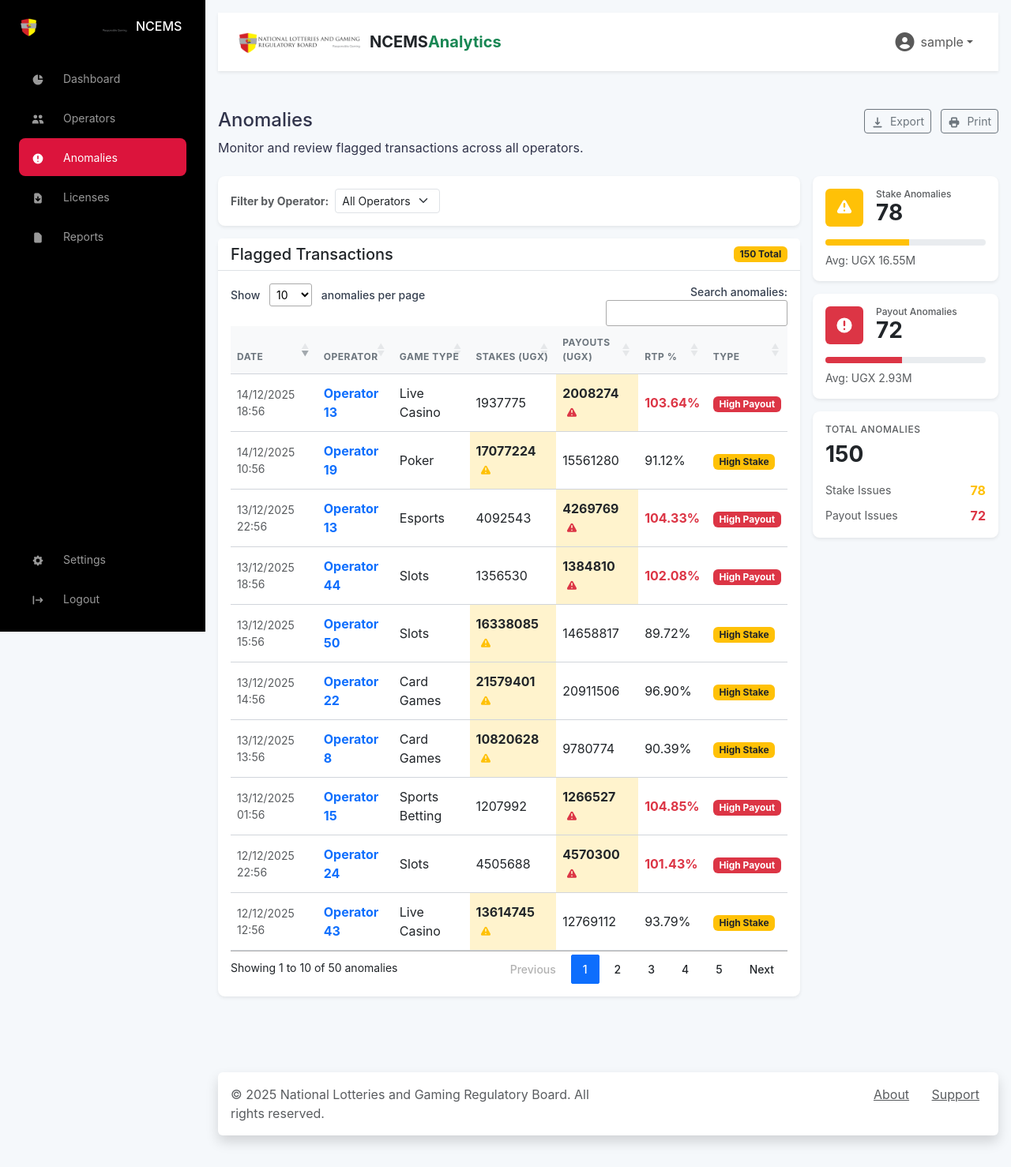
After one commit to TAUFEEQ1/gaming-analytics, a Django app: page /dashboard/anomalies/ in a window 1280 px wide. The commit adds this page. Shown: the whole page at 79% size. Run offline with Django 5.2, Linux system fonts and the light colour scheme; the visitor is signed in with stand-in values (Sample User, id 1); some libraries are stand-ins or nearby versions.

Commit message:
feat: Add anomalies list view and update sidebar navigation for anomalies

```diff
--- a/gaming-project/dashboard/urls.py
+++ b/gaming-project/dashboard/urls.py
@@ -4,6 +4,7 @@ from . import views
 urlpatterns = [
     path('', views.dashboard, name='dashboard'),
     path('operators/', views.operators_list, name='operators_list'),
+    path('anomalies/', views.anomalies_list, name='anomalies_list'),
     path('profile/', views.profile, name='profile'),
     path('operator/<str:operator_code>/', views.performance_detail, name='performance_detail'),
 ]
--- a/gaming-project/dashboard/views.py
+++ b/gaming-project/dashboard/views.py
@@ -430,3 +430,97 @@ def performance_detail(request, operator_code):
     }
 
     return render(request, 'dashboard/operator_detail.html', context)
+
+
+@login_required
+def anomalies_list(request):
+    """Anomalies list view with filtering by operator"""
+    import random
+    from datetime import datetime, timedelta
+
+    # Get operator filter from query params
+    operator_filter = request.GET.get('operator', 'all')
+
+    # Mock operators list
+    operators = [
+        {'code': f'OP{str(i).zfill(3)}', 'name': f'Operator {i}'}
+        for i in range(1, 51)
+    ]
+
+    # Generate mock anomalous transactions
+    game_types = ['Sports Betting', 'Slots', 'Roulette', 'Card Games',
+                  'Virtual Sports', 'Esports', 'Live Casino', 'Poker']
+
+    anomalies = []
+    anomaly_id = 1
+
+    # Generate 150 anomalous transactions across operators
+    for _ in range(150):
+        operator = random.choice(operators)
+
+        # Skip if filtering by specific operator
+        if operator_filter != 'all' and operator['code'] != operator_filter:
+            continue
+
+        game_type = random.choice(game_types)
+
+        # Generate anomalous transaction
+        is_stake_anomaly = random.choice([True, False])
+
+        if is_stake_anomaly:
+            # High stake anomaly
+            stakes = random.randint(8_000_000, 25_000_000)
+            rtp = random.uniform(0.88, 0.97)
+            payouts = round(stakes * rtp)
+        else:
+            # High payout / RTP anomaly
+            stakes = random.randint(1_000_000, 5_000_000)
+            rtp = random.uniform(0.985, 1.05)  # Unusually high RTP
+            payouts = round(stakes * rtp)
+
+        ggr = stakes - payouts
+
+        # Generate random date within last 30 days
+        days_ago = random.randint(0, 30)
+        anomaly_date = datetime.now() - timedelta(days=days_ago, hours=random.randint(0, 23))
+
+        anomalies.append({
+            'id': anomaly_id,
+            'operator_code': operator['code'],
+            'operator_name': operator['name'],
+            'game_type': game_type,
+            'stakes': stakes,
+            'payouts': payouts,
+            'ggr': ggr,
+            'rtp': rtp * 100,
+            'date': anomaly_date,
+            'anomaly_type': 'High Stake' if is_stake_anomaly else 'High Payout',
+            'stake_flagged': is_stake_anomaly,
+            'payout_flagged': not is_stake_anomaly,
+        })
+        anomaly_id += 1
+
+    # Sort by date descending
+    anomalies.sort(key=lambda x: x['date'], reverse=True)
+
+    # Calculate summary statistics
+    total_anomalies = len(anomalies)
+    stake_anomalies = len([a for a in anomalies if a['stake_flagged']])
+    payout_anomalies = len([a for a in anomalies if a['payout_flagged']])
+    total_flagged_stakes = sum(a['stakes'] for a in anomalies if a['stake_flagged'])
+    total_flagged_payouts = sum(a['payouts'] for a in anomalies if a['payout_flagged'])
+    avg_stake_anomaly = total_flagged_stakes / stake_anomalies if stake_anomalies > 0 else 0
+    avg_payout_anomaly = total_flagged_payouts / payout_anomalies if payout_anomalies > 0 else 0
+
+    context = {
+        'anomalies': anomalies[:50],  # Show first 50
+        'operators': operators,
+        'selected_operator': operator_filter,
+        'total_anomalies': total_anomalies,
+        'stake_anomalies': stake_anomalies,
+        'payout_anomalies': payout_anomalies,
+        'avg_stake_anomaly': avg_stake_anomaly,
+        'avg_payout_anomaly': avg_payout_anomaly,
+    }
+
+    return render(request, 'dashboard/anomalies_list.html', context)
--- a/gaming-project/templates/components/sidebar.html
+++ b/gaming-project/templates/components/sidebar.html
@@ -36,12 +36,12 @@
                 </a>
             </li>
 
-            <li class="nav-item">
-                <a href="#" class="nav-link d-flex align-items-center">
+            <li class="nav-item {% if request.resolver_match.url_name == 'anomalies_list' %}active{% endif %}">
+                <a href="{% url 'anomalies_list' %}" class="nav-link d-flex align-items-center">
                     <span class="sidebar-icon">
-                        <svg class="icon icon-xs me-2" fill="currentColor" viewBox="0 0 20 20" xmlns="http://www.w3.org/2000/svg"><path d="M9 2a1 1 0 000 2h2a1 1 0 100-2H9z"></path><path fill-rule="evenodd" d="M4 5a2 2 0 012-2 3 3 0 003 3h2a3 3 0 003-3 2 2 0 012 2v11a2 2 0 01-2 2H6a2 2 0 01-2-2V5zm9.707 5.707a1 1 0 00-1.414-1.414L9 12.586l-1.293-1.293a1 1 0 00-1.414 1.414l2 2a1 1 0 001.414 0l4-4z" clip-rule="evenodd"></path></svg>
+                        <svg class="icon icon-xs me-2" fill="currentColor" viewBox="0 0 20 20" xmlns="http://www.w3.org/2000/svg"><path fill-rule="evenodd" d="M18 10a8 8 0 11-16 0 8 8 0 0116 0zm-7 4a1 1 0 11-2 0 1 1 0 012 0zm-1-9a1 1 0 00-1 1v4a1 1 0 102 0V6a1 1 0 00-1-1z" clip-rule="evenodd"></path></svg>
                     </span>
-                    <span class="sidebar-text">Inspections</span>
+                    <span class="sidebar-text">Anomalies</span>
                 </a>
             </li>
 
--- /dev/null
+++ b/gaming-project/templates/dashboard/anomalies_list.html
@@ -0,0 +1,345 @@
+{% extends 'base.html' %}
+{% load static %}
+{% load dashboard_filters %}
+
+{% block title %}Anomalies - Regulatory Triage{% endblock %}
+
+{% block extra_css %}
+<!-- DataTables CSS -->
+<link rel="stylesheet" href="https://cdn.datatables.net/1.13.7/css/jquery.dataTables.min.css">
+<style>
+    /* Table styling */
+    #anomaliesTable tbody tr {
+        border-bottom: 1px solid #d1d5db !important;
+    }
+    #anomaliesTable thead th {
+        border-bottom: 1px solid #d1d5db !important;
+        padding: 12px 8px !important;
+    }
+    #anomaliesTable tbody td {
+        padding: 12px 8px !important;
+    }
+    .table-flush tbody tr:last-child {
+        border-bottom: 0 !important;
+    }
+
+    .table-cell-flagged {
+        background-color: #fff3cd !important;
+        font-weight: bold;
+    }
+
+    /* DataTables wrapper styling */
+    .dataTables_wrapper {
+        font-family: inherit;
+    }
+
+    /* Search input */
+    .dataTables_filter input {
+        border: 1px solid #d1d5db;
+        border-radius: 0.375rem;
+        padding: 0.5rem 0.75rem;
+        font-size: 0.875rem;
+        margin-left: 0.5rem;
+    }
+
+    .dataTables_filter input:focus {
+        border-color: #0d6efd;
+        outline: none;
+        box-shadow: 0 0 0 3px rgba(13, 110, 253, 0.1);
+    }
+
+    .dataTables_filter label {
+        font-weight: 500;
+        color: #374151;
+        font-size: 0.875rem;
+    }
+
+    /* Length selector */
+    .dataTables_length select {
+        border: 1px solid #d1d5db;
+        border-radius: 0.375rem;
+        padding: 0.375rem 2rem 0.375rem 0.75rem;
+        font-size: 0.875rem;
+        margin: 0 0.5rem;
+    }
+
+    .dataTables_length label {
+        font-weight: 500;
+        color: #374151;
+        font-size: 0.875rem;
+    }
+
+    /* Info text */
+    .dataTables_info {
+        font-size: 0.875rem;
+        color: #6b7280;
+        padding-top: 1rem;
+    }
+
+    /* Pagination */
+    .dataTables_paginate {
+        padding-top: 1rem;
+    }
+
+    .dataTables_paginate .paginate_button {
+        padding: 0.375rem 0.75rem;
+        margin: 0 0.125rem;
+        border: 1px solid #d1d5db;
+        border-radius: 0.375rem;
+        background: white;
+        color: #374151 !important;
+        font-size: 0.875rem;
+        font-weight: 500;
+    }
+
+    .dataTables_paginate .paginate_button:hover {
+        background: #f9fafb !important;
+        border-color: #d1d5db !important;
+        color: #111827 !important;
+    }
+
+    .dataTables_wrapper .dataTables_paginate .paginate_button.current,
+    .dataTables_wrapper .dataTables_paginate .paginate_button.current:active,
+    .dataTables_wrapper .dataTables_paginate .paginate_button.current:focus,
+    a.paginate_button.current {
+        background: #0d6efd !important;
+        background-color: #0d6efd !important;
+        border-color: #0d6efd !important;
+        color: #fff !important;
+    }
+
+    .dataTables_wrapper .dataTables_paginate .paginate_button.current:hover,
+    a.paginate_button.current:hover {
+        background: #0b5ed7 !important;
+        background-color: #0b5ed7 !important;
+        border-color: #0b5ed7 !important;
+        color: #fff !important;
+    }
+
+    .dataTables_paginate .paginate_button.disabled {
+        opacity: 0.5;
+        cursor: not-allowed;
+    }
+</style>
+{% endblock %}
+
+{% block content %}
+<div class="py-4">
+    <div class="d-flex justify-content-between w-100 flex-wrap">
+        <div class="mb-3 mb-lg-0">
+            <h1 class="h4">Anomalies</h1>
+            <p class="mb-0">Monitor and review flagged transactions across all operators.</p>
+        </div>
+        <div>
+            <button class="btn btn-sm btn-outline-secondary me-2">
+                <svg class="icon icon-xs me-1" fill="currentColor" viewBox="0 0 20 20" xmlns="http://www.w3.org/2000/svg">
+                    <path fill-rule="evenodd" d="M3 17a1 1 0 011-1h12a1 1 0 110 2H4a1 1 0 01-1-1zm3.293-7.707a1 1 0 011.414 0L9 10.586V3a1 1 0 112 0v7.586l1.293-1.293a1 1 0 111.414 1.414l-3 3a1 1 0 01-1.414 0l-3-3a1 1 0 010-1.414z" clip-rule="evenodd"></path>
+                </svg>
+                Export
+            </button>
+            <button class="btn btn-sm btn-outline-secondary">
+                <svg class="icon icon-xs me-1" fill="currentColor" viewBox="0 0 20 20" xmlns="http://www.w3.org/2000/svg">
+                    <path fill-rule="evenodd" d="M5 4v3H4a2 2 0 00-2 2v3a2 2 0 002 2h1v2a2 2 0 002 2h6a2 2 0 002-2v-2h1a2 2 0 002-2V9a2 2 0 00-2-2h-1V4a2 2 0 00-2-2H7a2 2 0 00-2 2zm8 0H7v3h6V4zm0 8H7v4h6v-4z" clip-rule="evenodd"></path>
+                </svg>
+                Print
+            </button>
+        </div>
+    </div>
+
+    <div class="row g-3 mt-2">
+        <!-- Anomalies Table -->
+        <div class="col-lg-9">
+            <!-- Operator Filter -->
+            <div class="card border-0 shadow-sm mb-3">
+                <div class="card-body py-3">
+                    <form method="get" class="d-flex align-items-center">
+                        <label class="me-2 mb-0 text-muted small fw-bold">Filter by Operator:</label>
+                        <select name="operator" class="form-select form-select-sm w-auto me-2" onchange="this.form.submit()">
+                            <option value="all" {% if selected_operator == 'all' %}selected{% endif %}>All Operators</option>
+                            {% for operator in operators %}
+                            <option value="{{ operator.code }}" {% if selected_operator == operator.code %}selected{% endif %}>
+                                {{ operator.name }}
+                            </option>
+                            {% endfor %}
+                        </select>
+                        {% if selected_operator != 'all' %}
+                        <a href="{% url 'anomalies_list' %}" class="btn btn-sm btn-outline-secondary">
+                            Clear Filter
+                        </a>
+                        {% endif %}
+                    </form>
+                </div>
+            </div>
+
+            <!-- Anomalies Table Card -->
+            <div class="card border-0 shadow-sm">
+                <div class="card-header bg-white border-bottom">
+                    <div class="d-flex justify-content-between align-items-center">
+                        <h5 class="mb-0">Flagged Transactions</h5>
+                        <span class="badge bg-warning text-dark">{{ total_anomalies }} Total</span>
+                    </div>
+                </div>
+                <div class="card-body">
+                    <table class="table table-hover table-flush align-middle mb-0" id="anomaliesTable">
+                        <thead class="thead-light">
+                            <tr>
+                                <th class="border-0">Date</th>
+                                <th class="border-0">Operator</th>
+                                <th class="border-0">Game Type</th>
+                                <th class="border-0">Stakes (UGX)</th>
+                                <th class="border-0">Payouts (UGX)</th>
+                                <th class="border-0">RTP %</th>
+                                <th class="border-0">Type</th>
+                            </tr>
+                        </thead>
+                        <tbody>
+                            {% for anomaly in anomalies %}
+                            <tr>
+                                <td class="text-muted small">{{ anomaly.date|date:"d/m/Y H:i" }}</td>
+                                <td class="fw-bold">
+                                    <a href="{% url 'performance_detail' anomaly.operator_code %}" class="text-decoration-none">
+                                        {{ anomaly.operator_name }}
+                                    </a>
+                                </td>
+                                <td>{{ anomaly.game_type }}</td>
+                                <td class="{% if anomaly.stake_flagged %}table-cell-flagged{% endif %}">
+                                    {{ anomaly.stakes|floatformat:0 }}
+                                    {% if anomaly.stake_flagged %}
+                                    <svg class="icon icon-xs text-warning ms-1" fill="currentColor" viewBox="0 0 20 20" xmlns="http://www.w3.org/2000/svg">
+                                        <path fill-rule="evenodd" d="M8.257 3.099c.765-1.36 2.722-1.36 3.486 0l5.58 9.92c.75 1.334-.213 2.98-1.742 2.98H4.42c-1.53 0-2.493-1.646-1.743-2.98l5.58-9.92zM11 13a1 1 0 11-2 0 1 1 0 012 0zm-1-8a1 1 0 00-1 1v3a1 1 0 002 0V6a1 1 0 00-1-1z" clip-rule="evenodd"></path>
+                                    </svg>
+                                    {% endif %}
+                                </td>
+                                <td class="{% if anomaly.payout_flagged %}table-cell-flagged{% endif %}">
+                                    {{ anomaly.payouts|floatformat:0 }}
+                                    {% if anomaly.payout_flagged %}
+                                    <svg class="icon icon-xs text-danger ms-1" fill="currentColor" viewBox="0 0 20 20" xmlns="http://www.w3.org/2000/svg">
+                                        <path fill-rule="evenodd" d="M8.257 3.099c.765-1.36 2.722-1.36 3.486 0l5.58 9.92c.75 1.334-.213 2.98-1.742 2.98H4.42c-1.53 0-2.493-1.646-1.743-2.98l5.58-9.92zM11 13a1 1 0 11-2 0 1 1 0 012 0zm-1-8a1 1 0 00-1 1v3a1 1 0 002 0V6a1 1 0 00-1-1z" clip-rule="evenodd"></path>
+                                    </svg>
+                                    {% endif %}
+                                </td>
+                                <td>
+                                    <span class="{% if anomaly.rtp > 98 %}text-danger fw-bold{% endif %}">
+                                        {{ anomaly.rtp|floatformat:2 }}%
+                                    </span>
+                                </td>
+                                <td>
+                                    {% if anomaly.stake_flagged %}
+                                    <span class="badge bg-warning text-dark">High Stake</span>
+                                    {% else %}
+                                    <span class="badge bg-danger">High Payout</span>
+                                    {% endif %}
+                                </td>
+                            </tr>
+                            {% endfor %}
+                        </tbody>
+                    </table>
+                </div>
+            </div>
+        </div>
+
+        <!-- Sidebar with Summary Cards -->
+        <div class="col-lg-3">
+            <!-- Stake Anomalies Card -->
+            <div class="card border-0 shadow-sm mb-3">
+                <div class="card-body">
+                    <div class="d-flex align-items-center mb-3">
+                        <div class="icon-shape icon-md bg-warning text-white rounded me-3">
+                            <svg class="icon icon-sm" fill="currentColor" viewBox="0 0 20 20" xmlns="http://www.w3.org/2000/svg">
+                                <path fill-rule="evenodd" d="M8.257 3.099c.765-1.36 2.722-1.36 3.486 0l5.58 9.92c.75 1.334-.213 2.98-1.742 2.98H4.42c-1.53 0-2.493-1.646-1.743-2.98l5.58-9.92zM11 13a1 1 0 11-2 0 1 1 0 012 0zm-1-8a1 1 0 00-1 1v3a1 1 0 002 0V6a1 1 0 00-1-1z" clip-rule="evenodd"></path>
+                            </svg>
+                        </div>
+                        <div>
+                            <h6 class="text-muted mb-0" style="font-size: 0.75rem;">Stake Anomalies</h6>
+                            <h3 class="fw-bold mb-0">{{ stake_anomalies }}</h3>
+                        </div>
+                    </div>
+                    <div class="progress mb-2" style="height: 8px;">
+                        <div class="progress-bar bg-warning" role="progressbar"
+                             style="width: {% widthratio stake_anomalies total_anomalies 100 %}%;"
+                             aria-valuenow="{{ stake_anomalies }}"
+                             aria-valuemin="0"
+                             aria-valuemax="{{ total_anomalies }}"></div>
+                    </div>
+                    <p class="text-muted small mb-0">
+                        Avg: UGX {{ avg_stake_anomaly|humanize_number }}
+                    </p>
+                </div>
+            </div>
+
+            <!-- Payout Anomalies Card -->
+            <div class="card border-0 shadow-sm mb-3">
+                <div class="card-body">
+                    <div class="d-flex align-items-center mb-3">
+                        <div class="icon-shape icon-md bg-danger text-white rounded me-3">
+                            <svg class="icon icon-sm" fill="currentColor" viewBox="0 0 20 20" xmlns="http://www.w3.org/2000/svg">
+                                <path fill-rule="evenodd" d="M18 10a8 8 0 11-16 0 8 8 0 0116 0zm-7 4a1 1 0 11-2 0 1 1 0 012 0zm-1-9a1 1 0 00-1 1v4a1 1 0 102 0V6a1 1 0 00-1-1z" clip-rule="evenodd"></path>
+                            </svg>
+                        </div>
+                        <div>
+                            <h6 class="text-muted mb-0" style="font-size: 0.75rem;">Payout Anomalies</h6>
+                            <h3 class="fw-bold mb-0">{{ payout_anomalies }}</h3>
+                        </div>
+                    </div>
+                    <div class="progress mb-2" style="height: 8px;">
+                        <div class="progress-bar bg-danger" role="progressbar"
+                             style="width: {% widthratio payout_anomalies total_anomalies 100 %}%;"
+                             aria-valuenow="{{ payout_anomalies }}"
+                             aria-valuemin="0"
+                             aria-valuemax="{{ total_anomalies }}"></div>
+                    </div>
+                    <p class="text-muted small mb-0">
+                        Avg: UGX {{ avg_payout_anomaly|humanize_number }}
+                    </p>
+                </div>
+            </div>
+
+            <!-- Total Anomalies Card -->
+            <div class="card border-0 shadow-sm">
+                <div class="card-body">
+                    <h6 class="text-muted text-uppercase mb-2" style="font-size: 0.75rem; letter-spacing: 0.5px;">Total Anomalies</h6>
+                    <h3 class="fw-bold mb-3">{{ total_anomalies }}</h3>
+                    <div class="d-flex justify-content-between align-items-center mb-2">
+                        <span class="text-muted small">Stake Issues</span>
+                        <span class="fw-bold text-warning">{{ stake_anomalies }}</span>
+                    </div>
+                    <div class="d-flex justify-content-between align-items-center">
+                        <span class="text-muted small">Payout Issues</span>
+                        <span class="fw-bold text-danger">{{ payout_anomalies }}</span>
+                    </div>
+                </div>
+            </div>
+        </div>
+    </div>
+</div>
+{% endblock %}
+
+{% block extra_js %}
+<!-- DataTables JS -->
+<script src="https://cdn.datatables.net/1.13.7/js/jquery.dataTables.min.js"></script>
+
+<script>
+$(document).ready(function() {
+    $('#anomaliesTable').DataTable({
+        pageLength: 10,
+        order: [[0, 'desc']], // Sort by date descending
+        language: {
+            search: "Search anomalies:",
+            lengthMenu: "Show _MENU_ anomalies per page",
+            info: "Showing _START_ to _END_ of _TOTAL_ anomalies",
+            infoEmpty: "No anomalies found",
+            infoFiltered: "(filtered from _MAX_ total anomalies)",
+            paginate: {
+                first: "First",
+                last: "Last",
+                next: "Next",
+                previous: "Previous"
+            }
+        },
+        dom: "<'row'<'col-sm-12 col-md-6'l><'col-sm-12 col-md-6'f>>" +
+             "<'row'<'col-sm-12'tr>>" +
+             "<'row'<'col-sm-12 col-md-5'i><'col-sm-12 col-md-7'p>>"
+    });
+});
+</script>
+{% endblock %}
```
